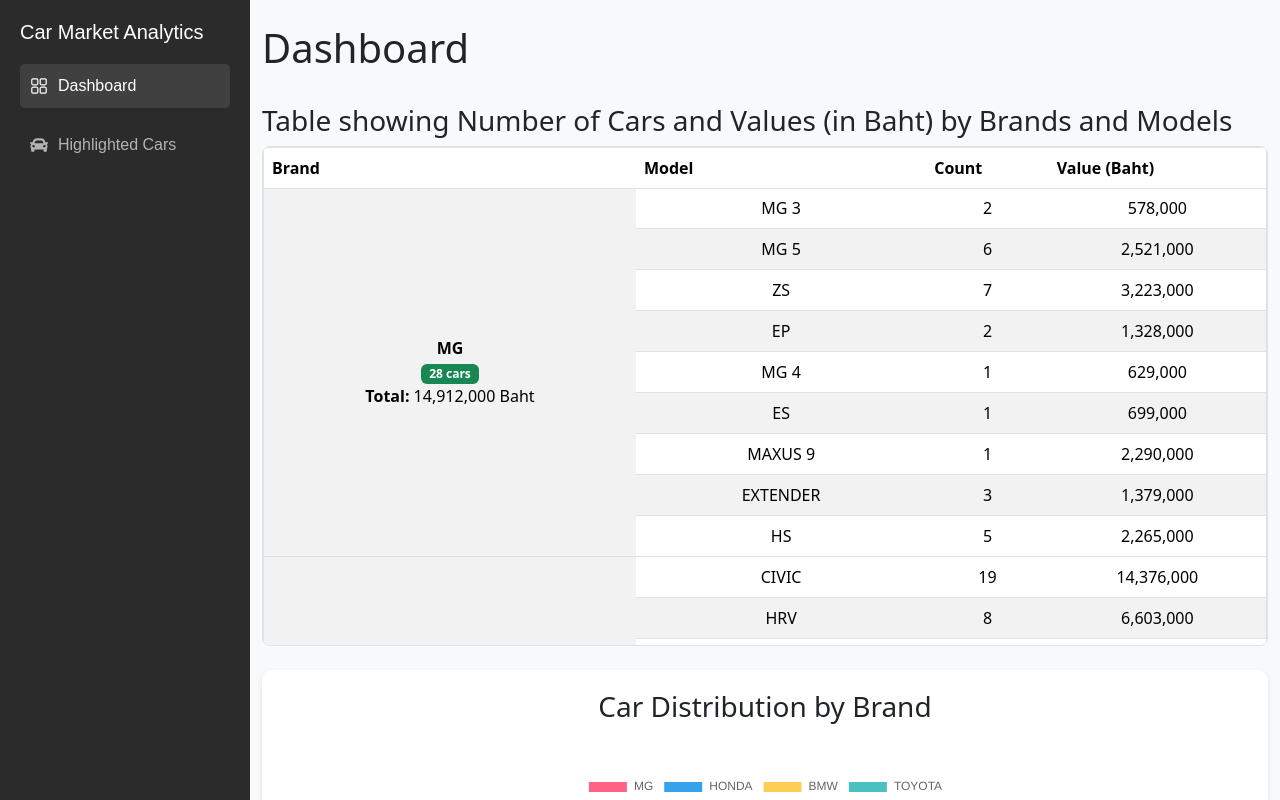
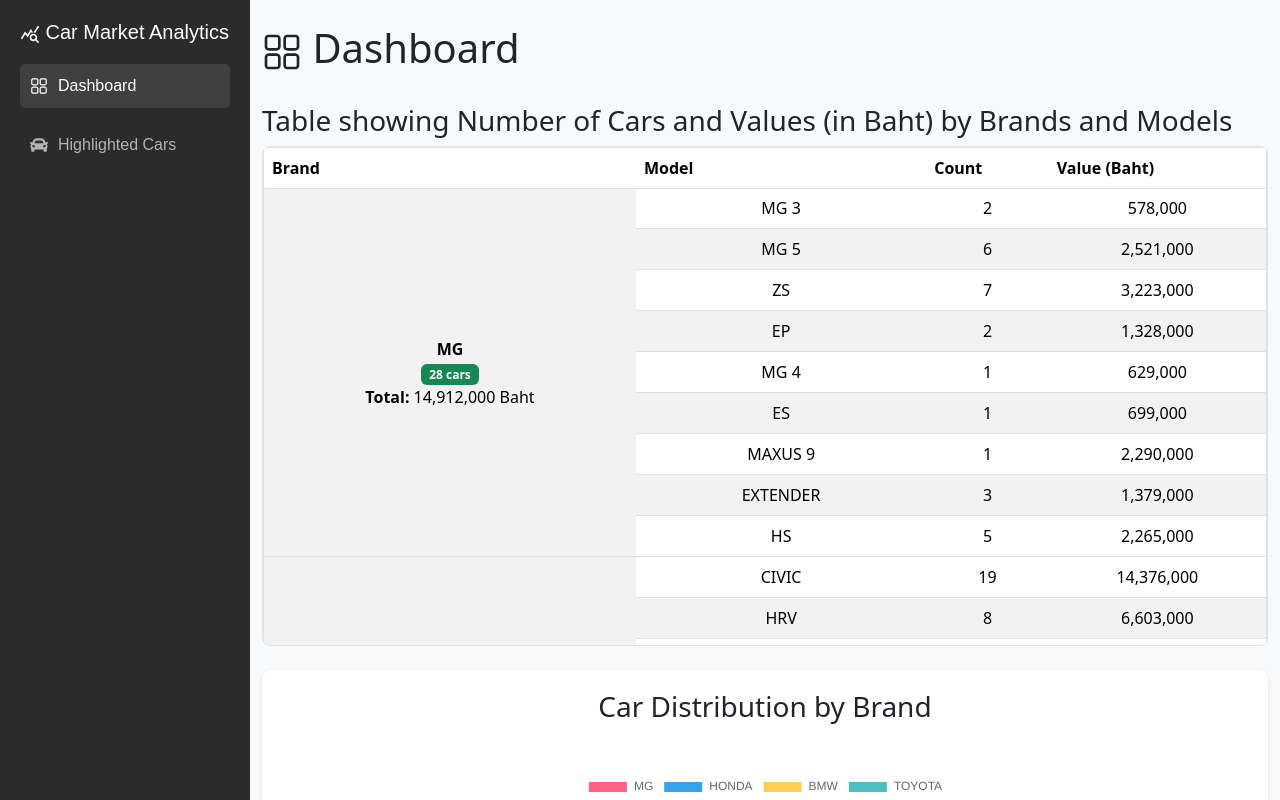
Before and after one commit to Smiffeed/Web_app_project_1, a React (Vite) app in the folder source_code/: page / in a window 1280 px wide. Built offline with nearby package versions, Linux system fonts and the light colour scheme.

Commit message:
Feat.(Frontend): Add logo and decorate some

```diff
--- a/source_code/src/dashboard.jsx
+++ b/source_code/src/dashboard.jsx
@@ -3,6 +3,7 @@
 import { Chart as ChartJS, Title, Tooltip, Legend, ArcElement, BarElement, CategoryScale, LinearScale } from 'chart.js';
 import StackedBarChart from "./components/dashboard/stackBar";
 import PieBarChart from "./components/dashboard/pieChart";
+import { RxDashboard } from "react-icons/rx";
 import carsData from './data/taladrod-cars.json';
 import "./dashboard.css";
 
@@ -71,7 +72,7 @@
         crossOrigin="anonymous"
       />
       <div className="header mb-4">
-        <h1>Dashboard</h1>
+        <h1><RxDashboard className="icon" /> Dashboard</h1>
       </div>
 
       <h3>Table showing Number of Cars and Values (in Baht) by Brands and Models</h3>
--- a/source_code/src/nav.jsx
+++ b/source_code/src/nav.jsx
@@ -3,13 +3,14 @@
   NavLink,
 } from "react-router-dom";
 import { RxDashboard } from "react-icons/rx";
+import { MdOutlineQueryStats } from "react-icons/md";
 import { FaCar } from "react-icons/fa";
 
 export default function Nav() {
   return (
     <>
       <div id="sidebar">
-        <h1>Car Market Analytics</h1>
+        <h1><MdOutlineQueryStats className="icon" /> Car Market Analytics</h1>
         <nav>
           <ul>
             <li>
```
